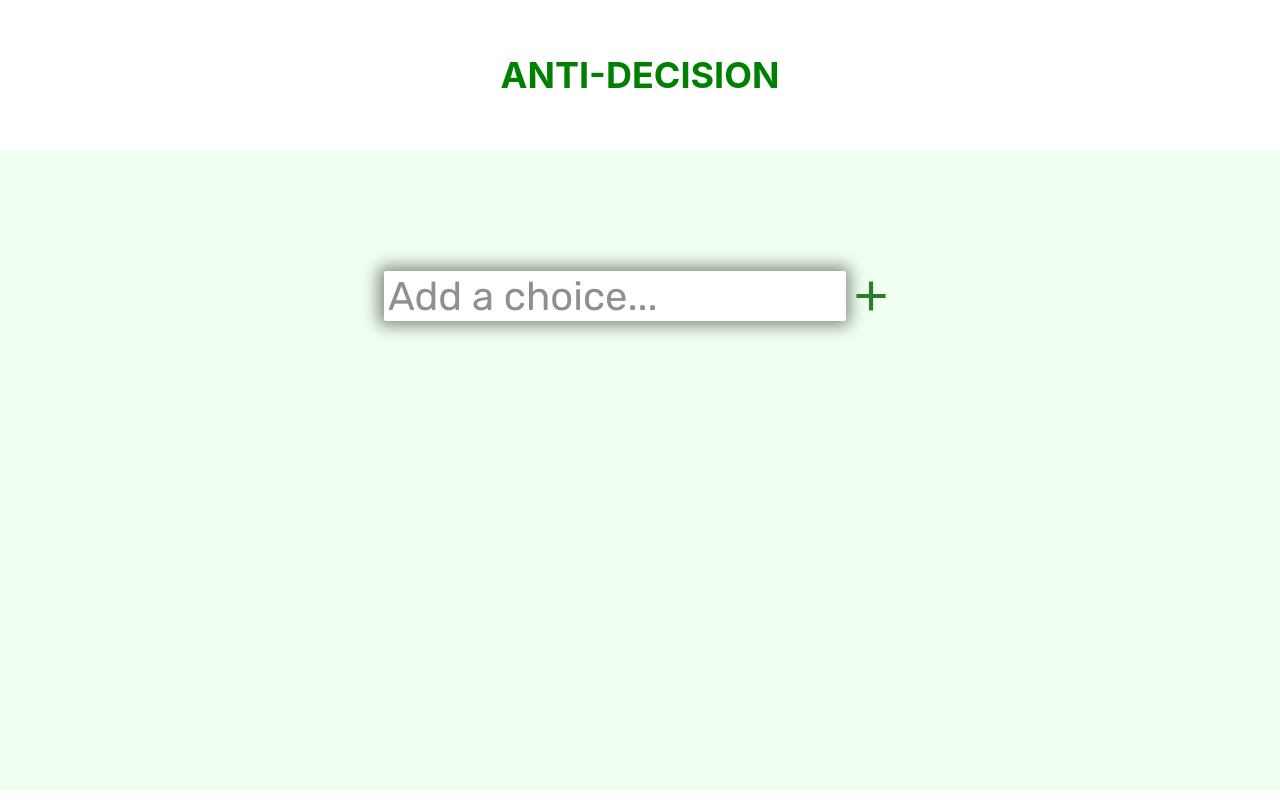
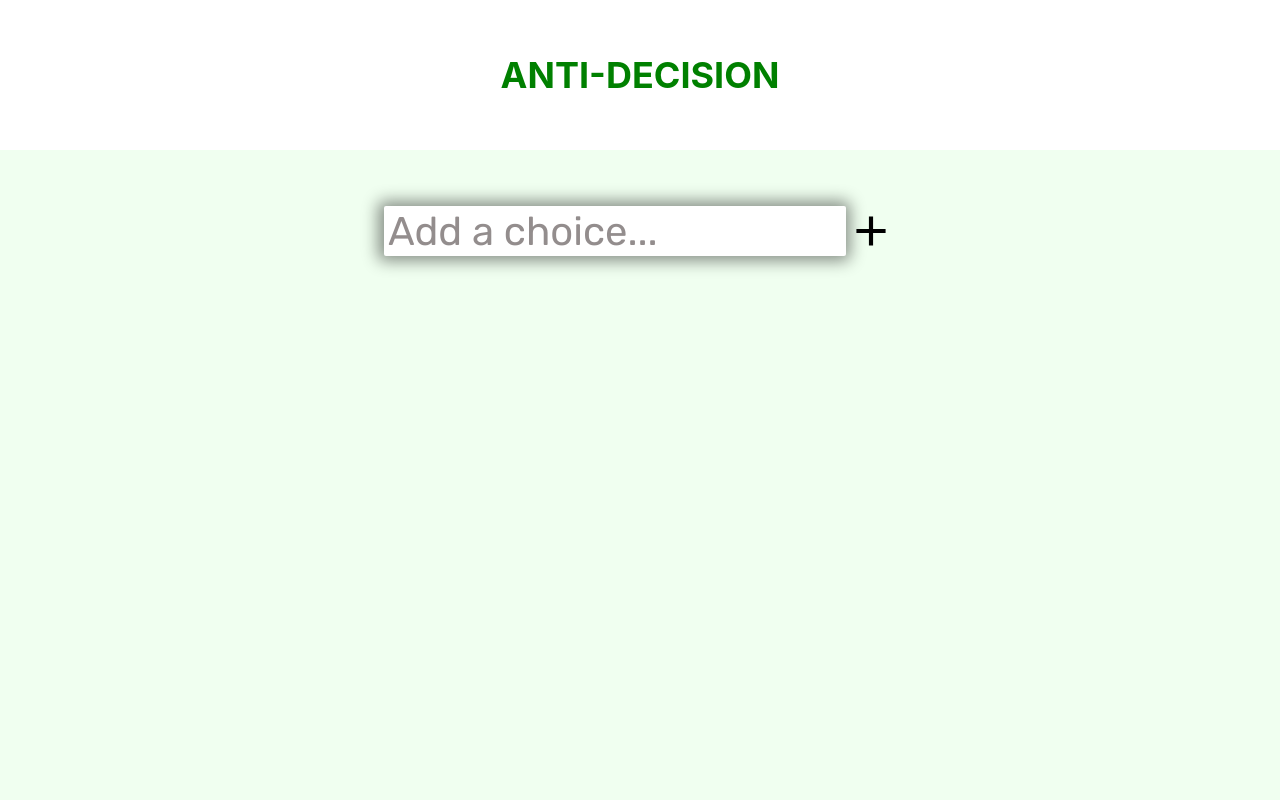
Before and after one commit to thais-chen/Anti-decision, a Next.js app: page / in a window 1280 px wide. Built offline with nearby package versions, Linux system fonts and the light colour scheme.

Commit message:
disabled hover on mobile

```diff
--- a/comps/Answer.js
+++ b/comps/Answer.js
@@ -2,6 +2,7 @@
 import { useState } from 'react';
 import styles from "../styles/Answer.module.css";
 import { green } from '@mui/material/colors';
+import { white } from '@mui/material/colors';
 const Answer = (props) => {
      const chosenOneBody = props.chosenOne.map(choice => choice.body)
      const [chosen,setChosen] = useState("")
@@ -28,7 +29,7 @@
             props.setShowChoice(true)
             setChosen( chosenOneBody[Math.floor(Math.random() * chosenOneBody.length)] )
 
-         }}> <AutoFixHighTwoToneIcon  sx={{ fontSize:50, color: green[800] } } /> Get Decision </button>}
+         }}> <AutoFixHighTwoToneIcon  sx={{ fontSize:50, color: white} } /> Get Decision </button>}
 
            {props.showChoice &&
            <div className={styles.decisionfinal} onMouseEnter = {handleMouseOver} onMouseLeave={handleMouseOut} onClick={props.resetApp} >
--- a/comps/Form.js
+++ b/comps/Form.js
@@ -1,6 +1,7 @@
 import AddOutlinedIcon from '@mui/icons-material/AddOutlined';
 import styles from  "../styles/CreateInputField.module.css"
 import { green } from '@mui/material/colors';
+import { white } from '@mui/material/colors';
 
 
 
@@ -30,7 +31,7 @@
                     placeholder="Add a choice..."
                     onInput={props.handleChange}
                 />
-                <AddOutlinedIcon type="button" className={styles.circleIcon} onClick={props.createDecision} sx={{ fontSize:50, color:green[800] } } />
+                <AddOutlinedIcon type="button" className={styles.circleIcon} onClick={props.createDecision} sx={{ fontSize:50, color:white} } />
           </form>
     </div>
      )
--- a/styles/Answer.module.css
+++ b/styles/Answer.module.css
@@ -10,6 +10,8 @@
      background-color: green;
      color: white;
      border-radius: 25px;
+     pointer-events: none;
+     height: 70px;
 
 }
 .decisionFinalContainer{
@@ -20,13 +22,15 @@
     justify-content:flex-start;
 
 
+
 }
 .decisionFinalContainer button{
     font-size: 29px;
-    color: rgba(0, 128, 0, 0.937);
-    border: none;
-    background-color: transparent;
+color: white;    border: none;
+    background-color: green;
     font-weight: 500;
+    border-radius: 25px;
+
 
 }
 
@@ -35,11 +39,13 @@
         height: 300px;
         width: 50%;
         margin: 2rem auto;
-
-
+    }
+    .decisionfinal{
+        pointer-events: auto;
     }
     .decisionFinalContainer button{
-        color: rgba(0, 128, 0, 0.800);
+        color: white;
+        padding: 0.5rem;
         margin-bottom: 1rem;
         font-size: 50px;
     }
--- a/styles/Home.module.css
+++ b/styles/Home.module.css
@@ -7,7 +7,7 @@
   width: 100%;
     position: relative;
   padding-top: 1rem;
-  height: 80vh;
+  height: 77.5vh;
 
 
 }
@@ -15,10 +15,10 @@
   display: flex;
   flex-direction: column;
   align-content: center;
-  max-height: 430px;
+  max-height: 500px;
   overflow: auto;
   width: 80%;
-  margin: auto;
+  margin: 1rem auto;
 
 }
 
@@ -29,6 +29,9 @@
   .mainContent  {
     max-height: 800px;
   }
+  .container {
+    height: 600px;
+  }
 
 
 }
--- a/styles/globals.css
+++ b/styles/globals.css
@@ -8,7 +8,7 @@
     Ubuntu, Cantarell, Fira Sans, Droid Sans, Helvetica Neue, sans-serif;
     height: 100%;
     overflow-x: hidden;
-
+    background: #f0fff0;
     width: 100%;
 }
  body > *{
@@ -39,8 +39,7 @@
   padding-inline-start: 0
 }
 button :hover{
-  background-color: rebeccapurple;
-  color: white;
+   color: white;
 }
 
 footer{
```
